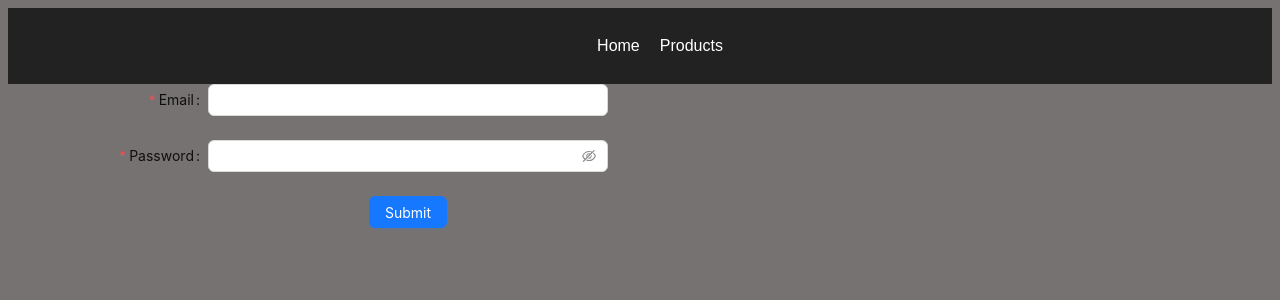
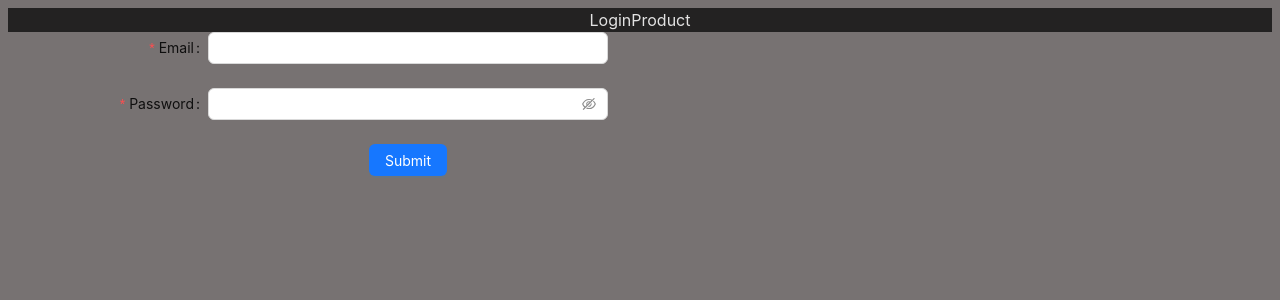
Before and after one commit to VolodymyrKolomiets/ProjectReactEcomerce, a React (Vite) app: page /login in a window 1280 px wide. Shown: the top 300 px of the page. Built offline with nearby package versions, Linux system fonts and the light colour scheme.

Commit message:
logout add

```diff
--- a/src/App.jsx
+++ b/src/App.jsx
@@ -4,7 +4,7 @@ import Login from './components/Login/Login'
 import Products from './components/Products/Products'
 import Profile from './components/Profile/Profile'
 import { ProductProvider } from './context/ProductContex/ProductState'
-import { UserProvider } from './context/UserContex/UserState'
+import { UserProvider } from './context/UserContext/UserState'
 import { BrowserRouter, Route, Routes } from "react-router-dom";
 
 function App() {
--- a/src/components/Header/Header.jsx
+++ b/src/components/Header/Header.jsx
@@ -1,19 +1,37 @@
-import React, { useContext } from 'react'
-import { Link } from "react-router-dom";
-import { UserContext } from '../../context/UserContex/UserState';
+import React, { useContext, useEffect } from 'react'
+import { Link, useNavigate } from "react-router-dom";
 import './Header.scss'
+import { UserContext } from '../../context/UserContext/UserState';
+import { Avatar, notification, Badge } from "antd";
+import { UserOutlined, ShoppingCartOutlined } from "@ant-design/icons";
+
+
 function Header() {
-  const {token} = useContext(UserContext)
+    const {token, logout} = useContext(UserContext)
+    const navigate = useNavigate()
+    useEffect(()=> {
+        if(!token){
+            navigate("/login")
+            notification.success({
+                message:"Logout successesful"
+            })
+        }
+    },[token])
   return (
     <>
       <header>
         <div className='navContainer'>
         <nav>
-          <ul>
-            <li><Link to="/">Home</Link></li>
-            <li><Link to="/products">Products</Link></li>
-            <li></li>
-          </ul>
+
+        {token ? ( <>
+        <Link to="/profile"> <Avatar icon={<UserOutlined />} /></Link>
+        <span  onClick={()=> logout}>Login</span>
+        </>) : (
+        <Link to = "/login">Login</Link>)}
+
+        {/* <Link to="/">Home</Link> */}
+        <Link to="/products">Product</Link>
+
         </nav>
         </div>
       </header>
--- a/src/components/Header/Header.scss
+++ b/src/components/Header/Header.scss
@@ -9,27 +9,6 @@ header {
     float: left;
   }
 
-  nav ul {
-    list-style: none;
-    overflow: hidden;
-  }
-
-  nav ul li {
-    float: left;
-    font-family: Arial, sans-serif;
-    font-size: 16px;
-  }
-  nav ul li a {
-    display: block;
-    padding: 10px;
-    color: #fff;
-    text-decoration: none;
-  }
-  nav ul li:hover {
-    background: #79797c;
-    border-radius: 8px;
-  }
-
 
 a{
     all:unset;
--- a/src/components/Login/Login.jsx
+++ b/src/components/Login/Login.jsx
@@ -1,6 +1,6 @@
 import React, { useContext, useEffect } from 'react'
 import { Button, Form, Input, notification } from 'antd';
-import { UserContext } from '../../context/UserContex/UserState';
+import { UserContext } from '../../context/UserContext/UserState';
 import { useNavigate } from "react-router-dom";
 
 
--- a/src/components/Profile/Profile.jsx
+++ b/src/components/Profile/Profile.jsx
@@ -1,5 +1,5 @@
 import React, { useContext, useEffect } from 'react'
-import { UserContext } from '../../context/UserContex/UserState'
+import { UserContext } from '../../context/UserContext/UserState'
 import { Card, Spin, Collapse } from "antd";
 
 const Profile = () => {
--- a/src/context/UserContex/UserState.jsx
+++ b/src/context/UserContext/UserState.jsx
@@ -64,6 +64,7 @@ export const UserProvider = ({ children }) => {
             token: state.token,
             user: state.user,
             message: state.message,
+            logoutMesage: state.logoutMesage,
             login,
             getUserInfo,
             logout
```
Also changed, not shown: src/context/UserContext/UserReducer.js (renamed from src/context/UserContex/UserReducer.js).
